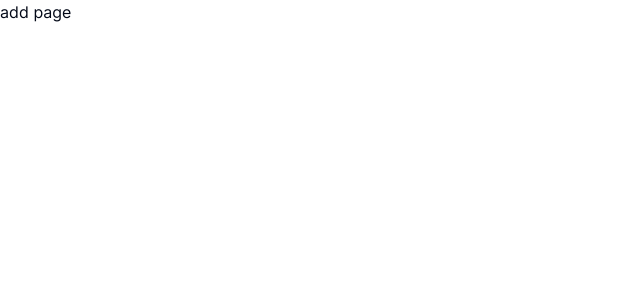
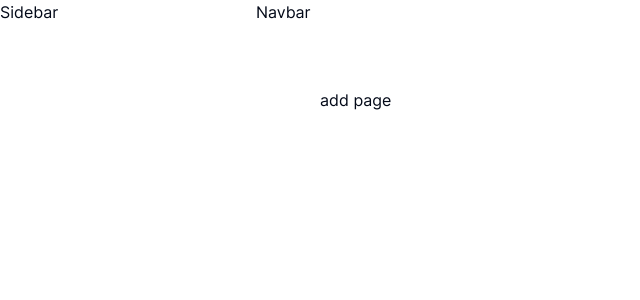
Before and after one commit to amandeep90s/jobify-nextjs, a Next.js app: page /add-job in a window 1280 px wide. Shown: the top 300 px of the page, without its empty margins (0-640 px from the left). Built offline with nearby package versions, Linux system fonts and the light colour scheme.

Commit message:
Dashboard layout

```diff
--- a/app/(dashboard)/layout.tsx
+++ b/app/(dashboard)/layout.tsx
@@ -1,9 +1,20 @@
-import React from "react";
+import Navbar from "@/components/Navbar";
+import Sidebar from "@/components/Sidebar";
+import React, { PropsWithChildren } from "react";
 
-const DashboardLayout = ({
-  children,
-}: Readonly<{
-  children: React.ReactNode;
-}>) => children;
+const DashboardLayout = ({ children }: PropsWithChildren) => {
+  return (
+    <main className="grid lg:grid-cols-5">
+      <div className="hidden lg:block lg:col-span-1 lg:min-h-screen">
+        <Sidebar />
+      </div>
+
+      <div className="lg:col-span-4">
+        <Navbar />
+        <div className="py-16 px-4 sm:px-8 lg:px-16">{children}</div>
+      </div>
+    </main>
+  );
+};
 
 export default DashboardLayout;
--- /dev/null
+++ b/components/LinksDropdown.tsx
@@ -0,0 +1,7 @@
+import React from "react";
+
+const LinksDropdown = () => {
+  return <div>LinksDropdown</div>;
+};
+
+export default LinksDropdown;
--- /dev/null
+++ b/components/Navbar.tsx
@@ -0,0 +1,7 @@
+import React from "react";
+
+const Navbar = () => {
+  return <div>Navbar</div>;
+};
+
+export default Navbar;
--- /dev/null
+++ b/components/Sidebar.tsx
@@ -0,0 +1,7 @@
+import React from "react";
+
+const Sidebar = () => {
+  return <div>Sidebar</div>;
+};
+
+export default Sidebar;
--- /dev/null
+++ b/components/ThemeToggle.tsx
@@ -0,0 +1,7 @@
+import React from "react";
+
+const ThemeToggle = () => {
+  return <div>ThemeToggle</div>;
+};
+
+export default ThemeToggle;
```
